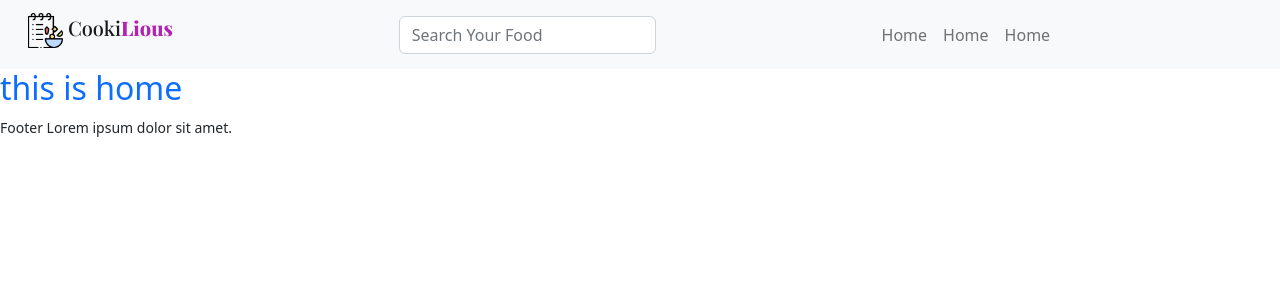
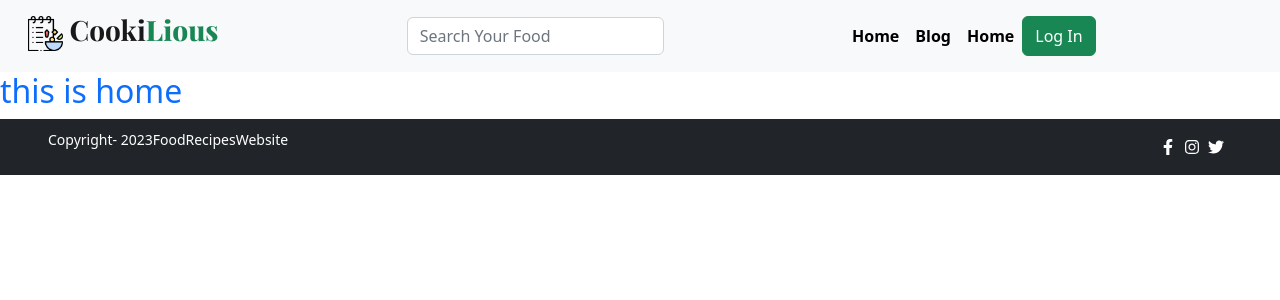
Before and after one commit to somaiya484/chef-client, a React (Vite) app: page / in a window 1280 px wide. Shown: the top 300 px of the page. Built offline with nearby package versions, Linux system fonts and the light colour scheme.

Commit message:
nav and footer added

```diff
--- a/package.json
+++ b/package.json
@@ -17,6 +17,7 @@
     "react": "^18.2.0",
     "react-bootstrap": "^2.7.4",
     "react-dom": "^18.2.0",
+    "react-icons": "^4.8.0",
     "react-router-dom": "^6.11.0",
     "sort-by": "^1.2.0"
   },
--- a/src/components/Others/Footer/Footer.jsx
+++ b/src/components/Others/Footer/Footer.jsx
@@ -1,9 +1,20 @@
 import React from 'react';
+import { Container } from 'react-bootstrap';
+import { FaFacebookF, FaInstagram, FaTwitter } from 'react-icons/fa';
 
 const Footer = () => {
     return (
         <div>
-            <p><small className='text-center'>Footer Lorem ipsum dolor sit amet.</small></p>
+            <div className='d-flex justify-content-between align-items-center bg-dark text-white py-2 px-5'>
+                <div>
+                    <p><small className='text-center'>Copyright- 2023FoodRecipesWebsite  </small></p>
+                </div>
+                <div className='d-flex me-2 '>
+                    <FaFacebookF className=' me-2'></FaFacebookF>
+                    <FaInstagram className=' me-2'></FaInstagram>
+                    <FaTwitter></FaTwitter>
+                </div>
+            </div>
         </div>
     );
 };
--- a/src/components/Others/Header/Header.css
+++ b/src/components/Others/Header/Header.css
@@ -5,11 +5,11 @@
     font-weight:bolder;
     font-size: 30px;
 }
-span{
-    color: rgba(177, 32, 177, 0.993);
-    font-weight: 800;
-}
 
 img{
     width: 35px;
 }
+
+.btn{
+    background-color: black;
+}
--- a/src/components/Others/Header/Header.jsx
+++ b/src/components/Others/Header/Header.jsx
@@ -5,12 +5,13 @@ import Nav from 'react-bootstrap/Nav';
 import Navbar from 'react-bootstrap/Navbar';
 import logo from '../../../assets/download-removebg-preview.png'
 import './Header.css'
+import { Button } from 'react-bootstrap';
 
 const Header = () => {
     return (
         <Navbar bg="light" expand="lg">
             <Container fluid>
-                <Navbar.Brand className='h1 ms-3' href="#"><img src={logo} alt="" />  Cooki<span>Lious</span> </Navbar.Brand>
+                <Navbar.Brand className='h1 ms-3 fw-bold fs-3' href="#"><img src={logo} alt="" />  Cooki<span className='text-success fw-bolder'>Lious</span> </Navbar.Brand>
                 <Navbar.Toggle aria-controls="navbarScroll" />
                 <Navbar.Collapse id="navbarScroll">
                     <Form className="d-flex ms-auto">
@@ -22,13 +23,14 @@ const Header = () => {
                         />
                     </Form>
                     <Nav
-                        className="mx-auto my-2 my-lg-0"
+                        className=" mx-auto my-2 my-lg-0 "
                         style={{ maxHeight: '100px' }}
                         navbarScroll
                     >
-                        <Nav.Link href="#action1">Home</Nav.Link>
-                        <Nav.Link href="#action1">Home</Nav.Link>
-                        <Nav.Link href="#action1">Home</Nav.Link>
+                        <Nav.Link   className='text-black fw-bold' href="#action1">Home</Nav.Link>
+                        <Nav.Link className='text-black fw-bold' href="#action1">Blog </Nav.Link>
+                        <Nav.Link className='text-black fw-bold' href="#action1">Home</Nav.Link>
+                        <Button className='btn' variant="success">Log In</Button>{' '}
                     </Nav>
 
                 </Navbar.Collapse>
```
Also changed, not shown: 1 other file (tests, documents, lock files or other folders).
